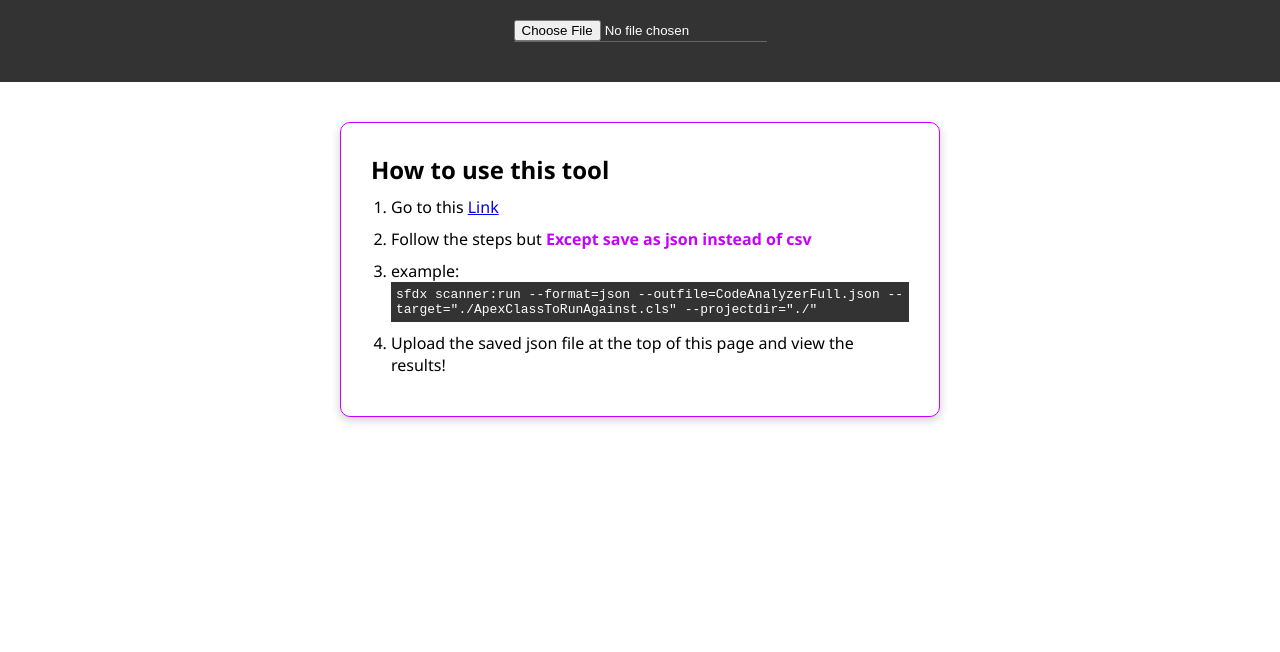
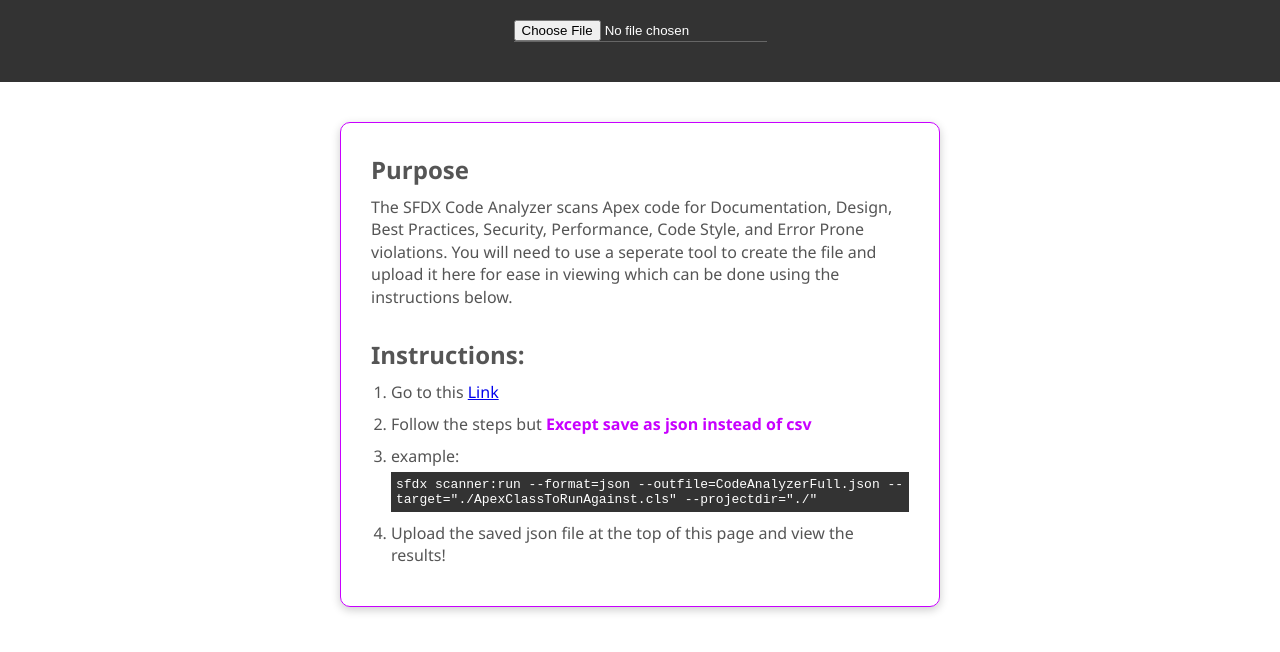
Before and after one commit to bfeldatwilio/sfdc-code-analyzer, a React (Create React App) app: page / in a window 1280 px wide. Shown: the top 652 px of the page. Built offline with nearby package versions, Linux system fonts and the light colour scheme.

Commit message:
updated help and icon

```diff
--- a/public/index.html
+++ b/public/index.html
@@ -2,7 +2,7 @@
 <html lang="en">
   <head>
     <meta charset="utf-8" />
-    <link rel="icon" href="%PUBLIC_URL%/favicon.ico" />
+    <link rel="icon" href="https://a.sfdcstatic.com/developer-website/images/favicon.ico" />
     <meta name="viewport" content="width=device-width, initial-scale=1" />
     <meta name="theme-color" content="#000000" />
     <meta
--- a/src/App.css
+++ b/src/App.css
@@ -78,6 +78,7 @@
 }
 
 .help {
+  color: #555;
   width: 600px;
   border: solid 1px hsl(287, 100%, 50%);
   margin: auto;
@@ -87,11 +88,16 @@
   box-shadow: 0 3px 10px rgb(0 0 0 / 0.2);
 }
 
-.help > h2 {
+.help h2 {
   margin-bottom: 10px;
 }
 
-.help > ol {
+.help p {
+  margin-bottom: 30px;
+  line-height: 1.4em;
+}
+
+.help ol {
   margin-left: 20px;
 }
 
@@ -100,7 +106,7 @@
   color: hsl(287, 100%, 50%);
 }
 
-.help > ol > li {
+.help ol > li {
   margin-bottom: 10px;
 }
 
@@ -109,4 +115,5 @@
   font-family: monospace;
   color: white;
   padding: 5px;
+  margin-top: 5px;
 }
--- a/src/App.js
+++ b/src/App.js
@@ -92,7 +92,13 @@
       }
       {fileName === "Choose a File" &&
       <section className="help">
-        <h2>How to use this tool</h2>
+        <div>
+          <h2>Purpose</h2>
+          <p>The SFDX Code Analyzer scans Apex code for Documentation, Design, Best Practices, Security, Performance, Code Style, and Error Prone violations.
+            You will need to use a seperate tool to create the file and upload it here for ease in viewing which can be done using the instructions below.</p>
+          </div>
+          <div>
+            <h2>Instructions: </h2>
             <ol>
               <li>Go to this <a rel="noreferrer" href="https://developer.salesforce.com/docs/atlas.en-us.packagingGuide.meta/packagingGuide/security_review_code_analyzer_scan.htm" target="_blank">Link</a>
               </li>
@@ -100,6 +106,7 @@
               <li>example: <div class="code">sfdx scanner:run --format=json --outfile=CodeAnalyzerFull.json --target="./ApexClassToRunAgainst.cls" --projectdir="./"</div></li>
               <li>Upload the saved json file at the top of this page and view the results!</li>
             </ol>
+          </div>
       </section>
       }
     </div>
```
Also changed, not shown: public/logo192.png (deleted), public/logo512.png (deleted). Lines whose indentation alone changed are shown as unchanged.
